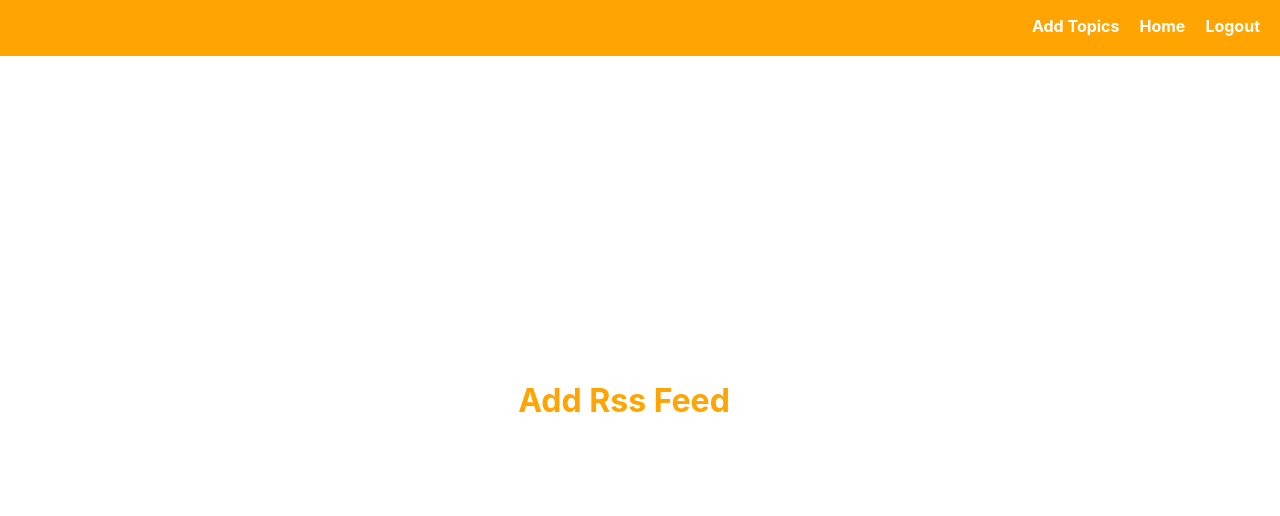
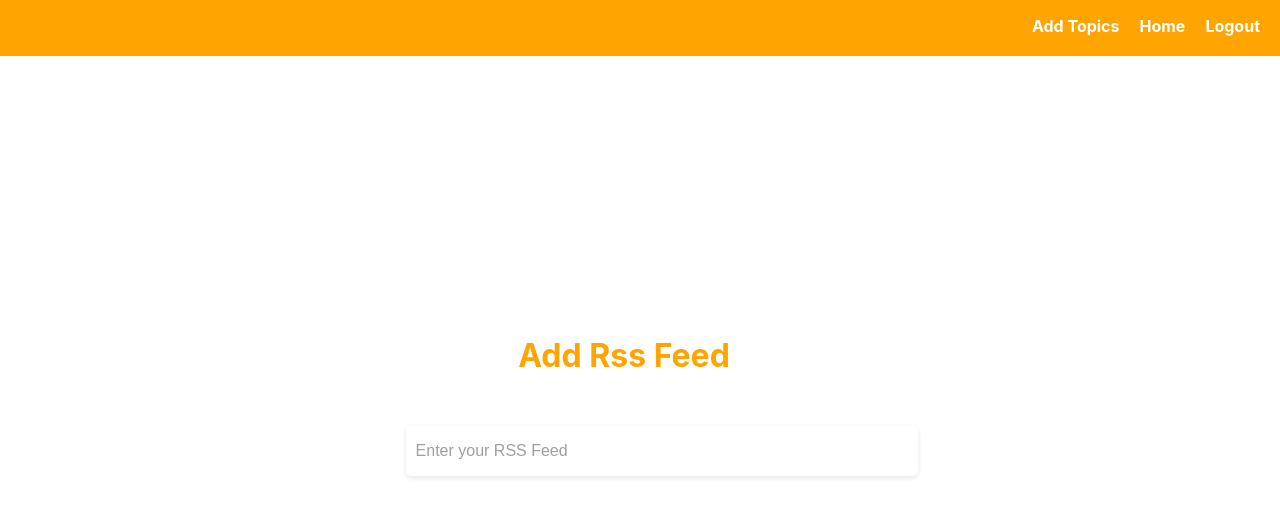
Before and after one commit to kamalakoum/ai_podcast, a React (Create React App) app in the folder admin-dashboard/: page /add-rss-feed in a window 1280 px wide. Shown: the top 516 px of the page. Built offline with nearby package versions, Linux system fonts and the light colour scheme.

Commit message:
admin: add text input in the form

```diff
--- a/admin-dashboard/src/components/pages/addRssFeed/index.jsx
+++ b/admin-dashboard/src/components/pages/addRssFeed/index.jsx
@@ -26,7 +26,15 @@ const AddRssFeed = () => {
             <div className="center-form">
                 <form className='form-data' >
                     <h1 className='addtopic-title'>Add Rss Feed</h1>
+                    <div className="center">
+                        <TextInput
+                        placeholder='Enter your RSS Feed'
+                        type='text'
+                        onChange={(e) => setTopic(e.target.value)}
+                        />
 
+
+                    </div>
                 </form>
             </div>
 
```
